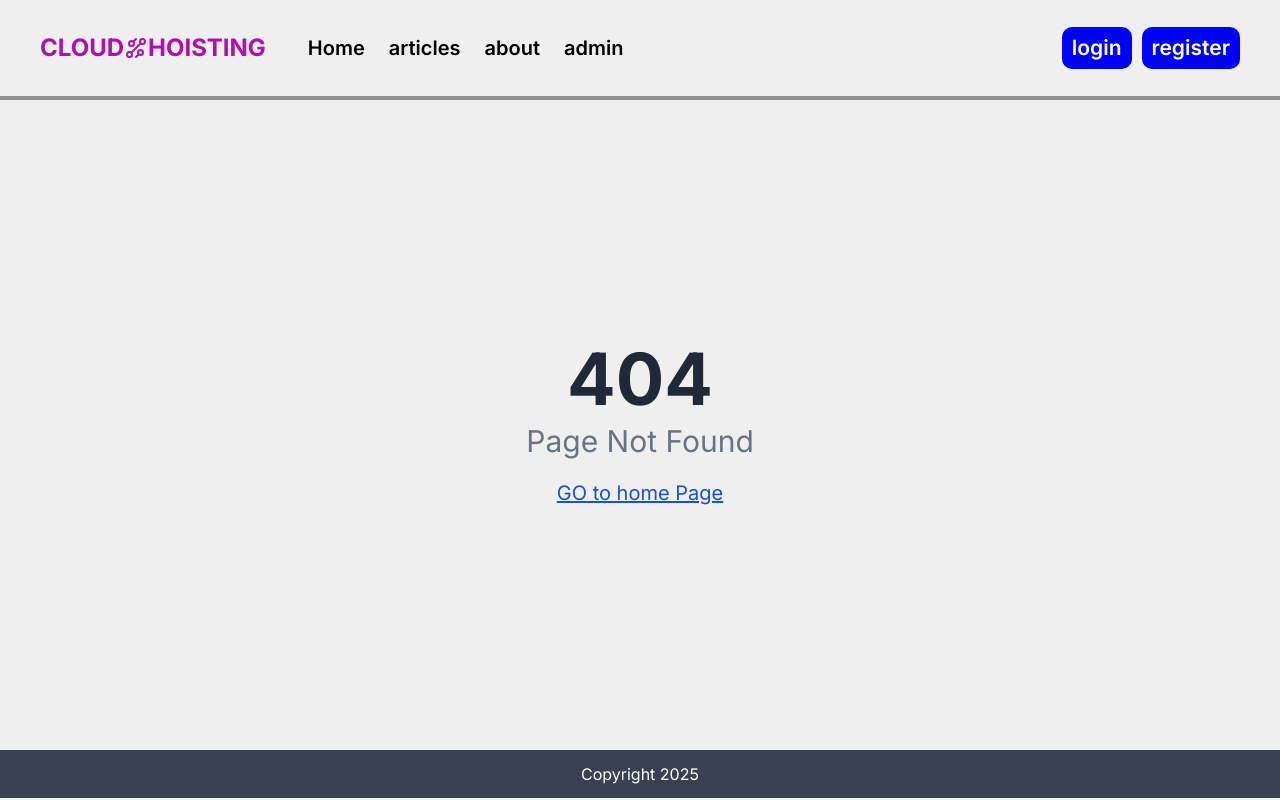
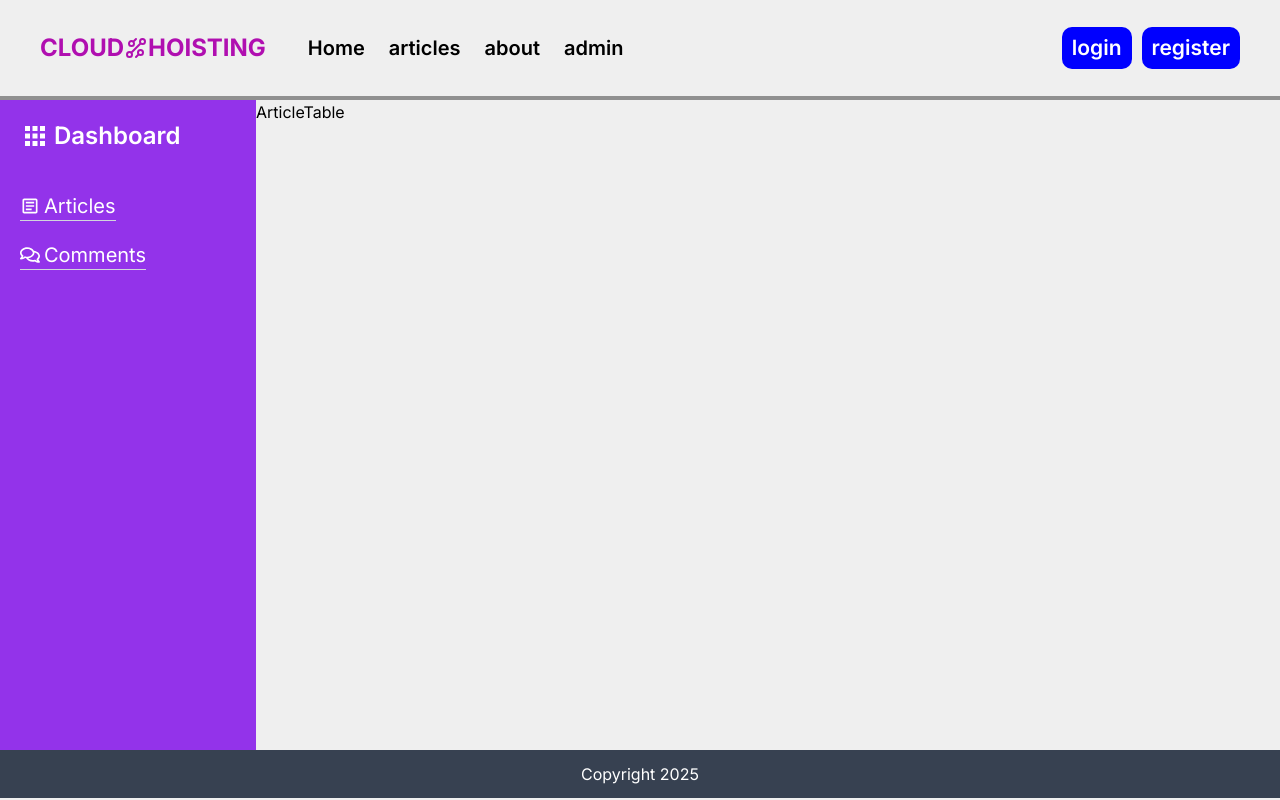
Before and after one commit to eng-mahdi-alsholi/nxjs_14_ya, a Next.js app: page /admin/articles-table in a window 1280 px wide. Before the commit this address had no page. Built offline with nearby package versions, Linux system fonts and the light colour scheme.

Commit message:
Add admin page

```diff
--- /dev/null
+++ b/src/app/admin/AddArticleForm.tsx
@@ -0,0 +1,40 @@
+"use client";
+import React, { useState } from "react";
+import { toast } from "react-toastify";
+
+const AddArticleForm = () => {
+  const [title, setTitle] = useState("");
+  const [description, setDescription] = useState("");
+  const formSubmitHandler = (e: React.FormEvent) => {
+    e.preventDefault();
+    if (title == "" || description == "")
+      toast.error("Plz enter title and description");
+    console.log({ title, description });
+  };
+  return (
+    <form className="flex flex-col" onSubmit={formSubmitHandler}>
+      <input
+        className="mb-4 border p-2 text-xl"
+        type="text"
+        value={title}
+        onChange={(e) => setTitle(e.target.value)}
+        placeholder="Enter Article title"
+      />
+      <textarea
+        className="mb-4 border p-2 text-xl"
+        rows={5}
+        value={description}
+        onChange={(e) => setDescription(e.target.value)}
+        placeholder="Enter Article description"
+      />
+      <button
+        className="text-2xl text-white bg-blue-700 hover:bg-blue-900 p-2 rounded-lg font-bold"
+        type="submit"
+      >
+        Add
+      </button>
+    </form>
+  );
+};
+
+export default AddArticleForm;
--- /dev/null
+++ b/src/app/admin/AdminSidebar.tsx
@@ -0,0 +1,37 @@
+import Link from "next/link";
+import React from "react";
+import { CgMenuGridR } from "react-icons/cg";
+import { FaRegComments } from "react-icons/fa";
+import { MdOutlineArticle } from "react-icons/md";
+
+const AdminSidebar = () => {
+  return (
+    <>
+      <Link
+        href="/admin"
+        className="flex items-center text-lg lg:text-2xl font-semibold"
+      >
+        <CgMenuGridR className="text-3xl me-1 " />
+        <span className="hidden lg:block ">Dashboard</span>
+      </Link>
+      <ul className="mt-10 flex items-center justify-center flex-col lg:items-start">
+        <Link
+          href="/admin/articles-table"
+          className="flex  text-xl mb-5 lg:border-b  border-gray-300  hover:border-yellow-200  items-center  hover:text-yellow-200 transition "
+        >
+          <MdOutlineArticle className="me-1 " />
+          <span className="hidden lg:block">Articles</span>
+        </Link>
+        <Link
+          href="/admin/comments-table"
+          className="flex  text-xl mb-5 lg:border-b  border-gray-300  hover:border-yellow-200  items-center  hover:text-yellow-200 transition "
+        >
+          <FaRegComments className="me-1 " />
+          <span className="hidden lg:block">Comments</span>
+        </Link>
+      </ul>
+    </>
+  );
+};
+
+export default AdminSidebar;
--- /dev/null
+++ b/src/app/admin/articles-table/page.tsx
@@ -0,0 +1,7 @@
+import React from "react";
+
+const AdminArticleTable = () => {
+  return <div>ArticleTable</div>;
+};
+
+export default AdminArticleTable;
--- /dev/null
+++ b/src/app/admin/comments-table/page.tsx
@@ -0,0 +1,7 @@
+import React from "react";
+
+const CommentsAdminTable = () => {
+  return <div>comments</div>;
+};
+
+export default CommentsAdminTable;
--- /dev/null
+++ b/src/app/admin/layout.tsx
@@ -0,0 +1,20 @@
+import React from "react";
+import AdminSidebar from "./AdminSidebar";
+interface AdminDashboardLayoutProps {
+  children: React.ReactNode;
+}
+
+const AdminDashboardLayout = ({ children }: AdminDashboardLayoutProps) => {
+  return (
+    <div className="overflow-height flex items-start justify-between overflow-hidden">
+      <div className="overflow-height w-16 lg:w-1/5 bg-purple-600 text-white p-1 lg:p-5 ">
+        <AdminSidebar />
+      </div>
+      <div className="overflow-height w-full lg:w-4/5 overflow-y-scroll-">
+        {children}
+      </div>
+    </div>
+  );
+};
+
+export default AdminDashboardLayout;
--- a/src/app/admin/page.tsx
+++ b/src/app/admin/page.tsx
@@ -1,8 +1,15 @@
 import React from "react";
+import AddArticleForm from "./AddArticleForm";
 
 const AdminPage = () => {
-  throw new Error('zzzzz')
-  return <div>AdminPage</div>;
+  return <div className="fix-height flex items-center justify-center px-5 lg:px-20 ">
+    <div className="p-4 shadow bg-purple-200 rounded w-full">
+      <h2 className="text-xl lg:text-2xl text-gray-700 font-semibold mb-4">
+        Add New Article
+      </h2>
+      <AddArticleForm />
+    </div>
+  </div>;
 };
 
 export default AdminPage;
--- a/src/app/articles/page.tsx
+++ b/src/app/articles/page.tsx
@@ -1,5 +1,6 @@
 import ArticleItem from "@/components/articles/ArticleItem";
 import { Article } from "@/utils/types";
+import next from "next";
 import Link from "next/link";
 import React from "react";
 
--- a/src/app/globals.css
+++ b/src/app/globals.css
@@ -17,3 +17,7 @@ body {
 .fix-height {
   min-height: calc(100vh - 150px);
 }
+
+.overflow-height {
+  height: calc(100vh - 150px);
+}
--- a/src/app/layout.tsx
+++ b/src/app/layout.tsx
@@ -6,6 +6,10 @@ import {
   Inter_Tight,
   Noto_Kufi_Arabic,
 } from "next/font/google";
+
+interface RootLayoutProps {
+  children: React.ReactNode;
+}
 
 import "react-toastify/dist/ReactToastify.css";
 import { ToastContainer, toast } from "react-toastify";
@@ -26,16 +30,12 @@ export const metadata: Metadata = {
   description: "Generated by Mahdi Alsholi",
 };
 
-export default function RootLayout({
-  children,
-}: Readonly<{
-  children: React.ReactNode;
-}>) {
+export default function RootLayout({ children }: RootLayoutProps) {
   return (
     <html lang="en">
       <body className={InterFont.className}>
         <Headers />
-        <ToastContainer  theme="colored" position="top-center"/>
+        <ToastContainer theme="colored" position="top-center" />
         <main className="fix-height">{children}</main>
         <Footer />
       </body>
--- a/src/components/home/WebHostingPlan.tsx
+++ b/src/components/home/WebHostingPlan.tsx
@@ -6,7 +6,7 @@ const WebHostingPlan = () => {
     <div className="flex flex-col items-center justify-center w-3/4 rounded p-4 bg-gray-200 mb-7 md:w-2/4 lg:w-1/4">
       <h3 className="text-3xl font-bold text-purple-900">Premium </h3>
       <strong className="text-3xl font-bold text-gray-900 my-5">
-        $4.99/mon
+        $4.99/mo
       </strong>
       <span className="bg-red-200 text-red-900 rounded-full px-2 py-1 font-semibold">
         10% OFF
```
